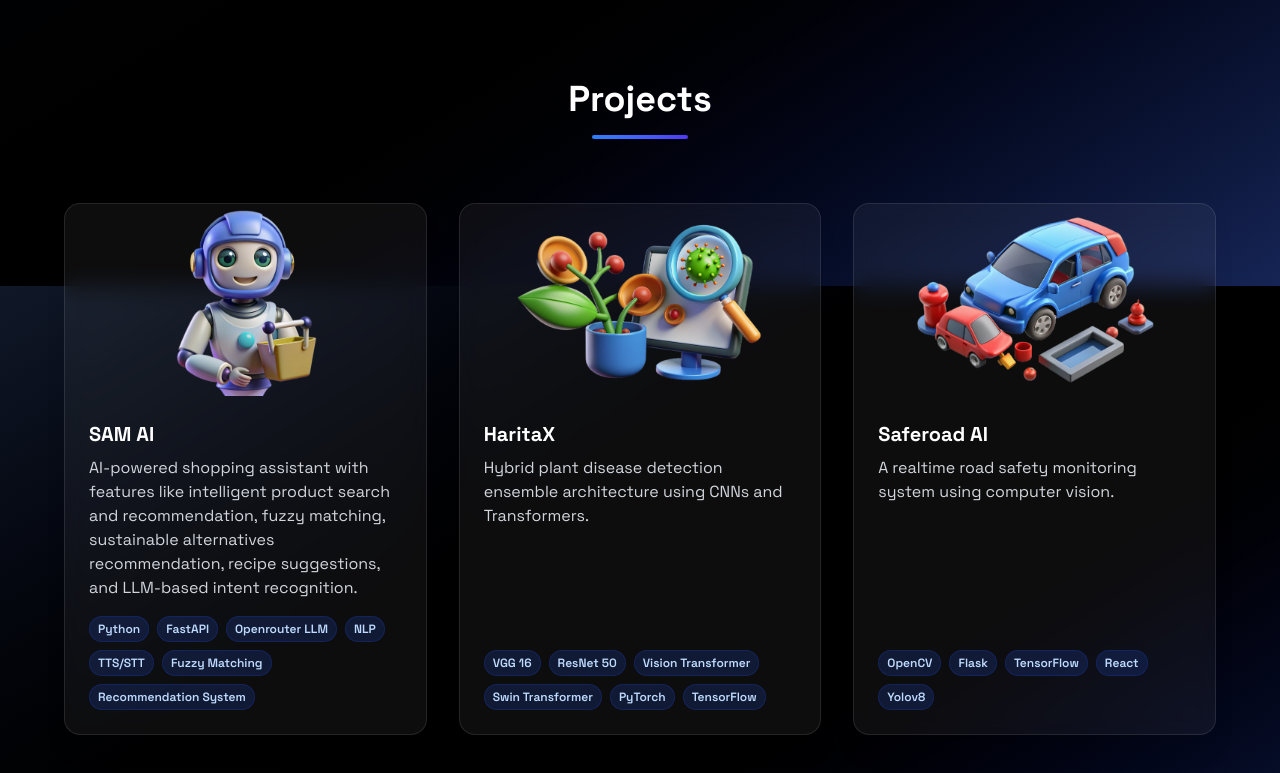
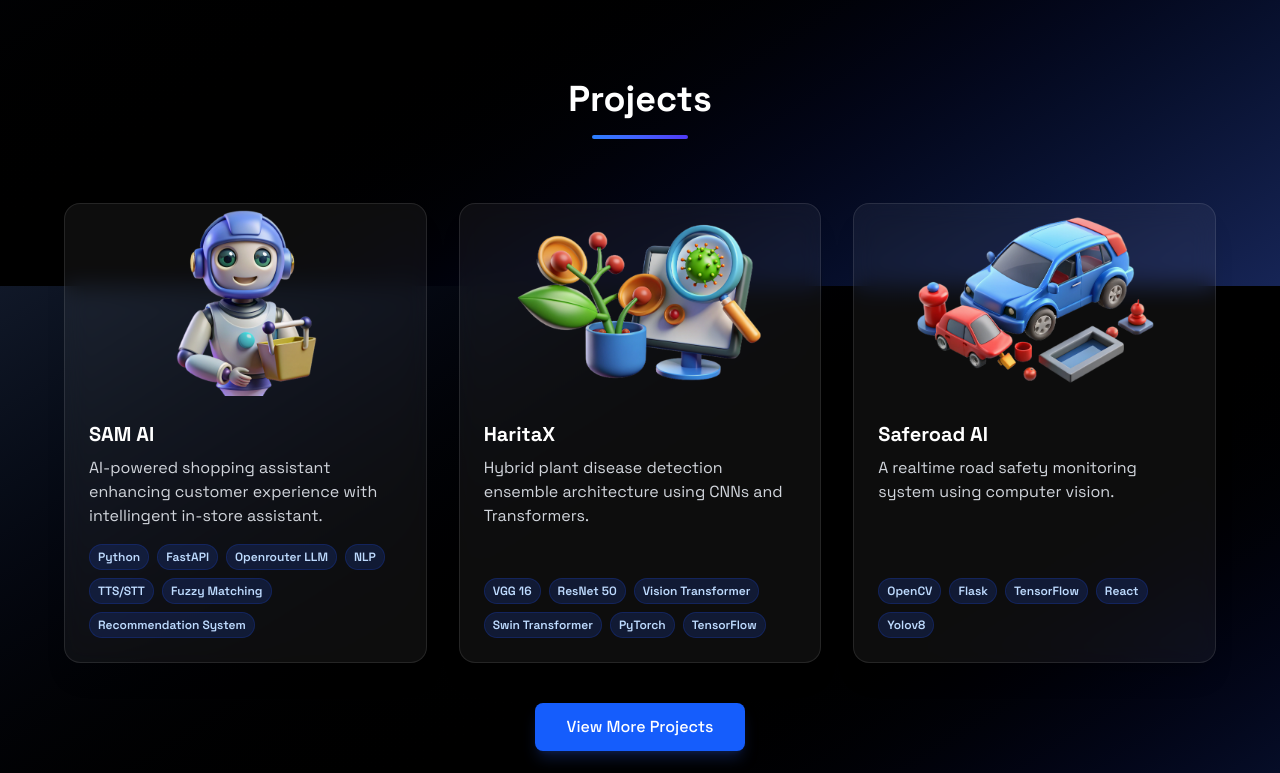
Before and after one commit to aayush010904/aayush-portfolio, a React (Vite) app: page / in a window 1280 px wide. Shown: the part 2114-2887 px from the top of the page. Built offline with nearby package versions, Linux system fonts and the light colour scheme.

Commit message:
updated project

```diff
--- a/src/components/sections/about.jsx
+++ b/src/components/sections/about.jsx
@@ -1,6 +1,6 @@
 import { useTheme } from "../../contexts/ThemeContext";
 import { useState } from "react";
-import profileImage from "../../assets/img/pfp.png"; // Add this import
+import profileImage from "../../assets/img/profile.png"; // Add this import
 import { SiCplusplus, SiC } from "react-icons/si";
 import {
   FaReact,
--- a/src/components/sections/projects.jsx
+++ b/src/components/sections/projects.jsx
@@ -23,7 +23,7 @@ export const Projects = () => {
     {
       title: "SAM AI",
       description:
-        "AI-powered shopping assistant with features like intelligent product search and recommendation, fuzzy matching, sustainable alternatives recommendation, recipe suggestions, and LLM-based intent recognition.",
+        "AI-powered shopping assistant enhancing customer experience with intellingent in-store assistant.",
       image: sam,
       tech: [
         "Python", "FastAPI", "Openrouter LLM", "NLP", "TTS/STT", "Fuzzy Matching", "Recommendation System"
```
